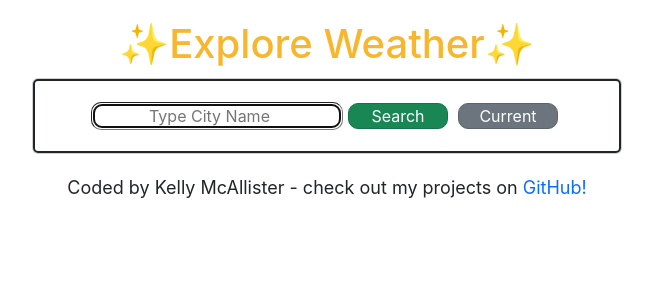
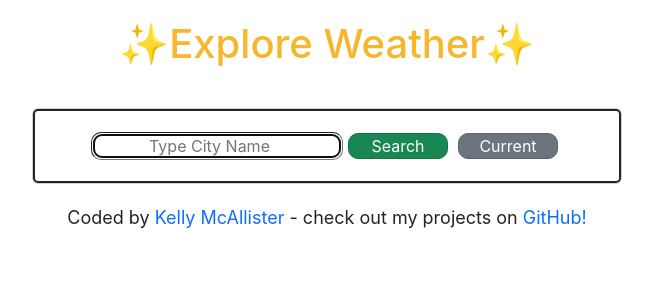
Before and after one commit to kellmcallister/weather-react, a React (Create React App) app: page / in a window 1280 px wide. Shown: the top 300 px of the page, without its empty margins (313-966 px from the left). Built offline with nearby package versions, Linux system fonts and the light colour scheme.

Commit message:
Removed unnecessary images and edited header

```diff
--- a/src/App.css
+++ b/src/App.css
@@ -17,7 +17,9 @@ hr {
 a {
   text-decoration: none;
 }
-
+header {
+  margin: 20px auto;
+}
 .current-time {
   text-align: center;
   font-size: 16px;
--- a/src/App.js
+++ b/src/App.js
@@ -5,8 +5,9 @@ function App() {
   return (
     <div className="App">
       <header className="App-header">
+        <h1>✨Explore Weather✨</h1>{" "}
+      </header>{" "}
       <div className="container">
-          <h1>✨Explore Weather✨</h1>
         <div className="card">
           <div className="card-body">
             <div className="search-row">
@@ -16,7 +17,11 @@ function App() {
         </div>
       </div>
       <div className="github-link">
-          Coded by Kelly McAllister - check out my projects on
+        Coded by{" "}
+        <a href="https://www.kellmcallister.com" target="_blank">
+          Kelly McAllister
+        </a>{" "}
+        - check out my projects on
         <a
           href="https://github.com/kellmcallister"
           target="_blank"
@@ -26,7 +31,6 @@ function App() {
           GitHub!
         </a>
       </div>
-      </header>
     </div>
   );
 }
```
Also changed, not shown: public/logo192.png (deleted), public/logo512.png (deleted). Lines whose indentation alone changed are shown as unchanged.
